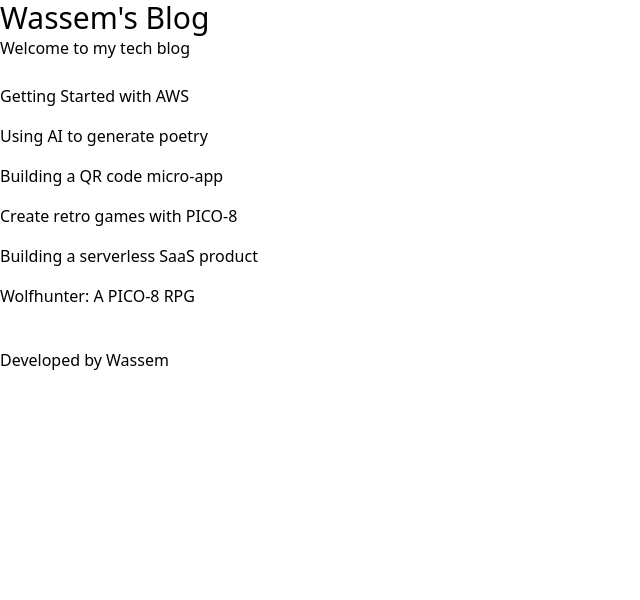
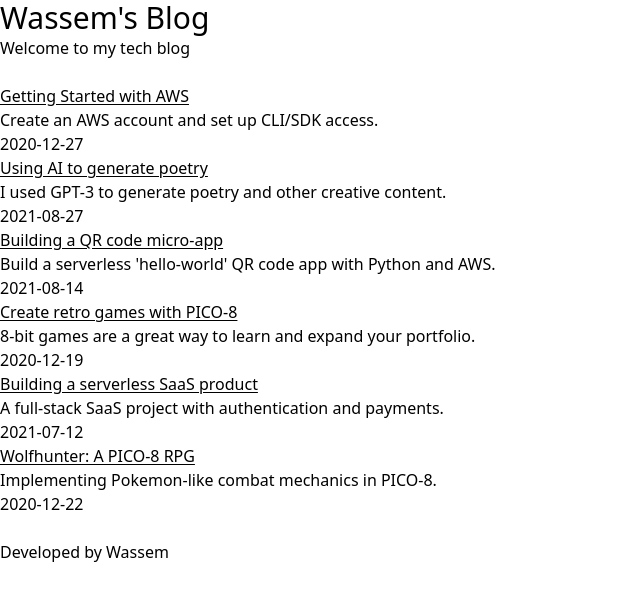
Before and after one commit to wassem7/Records-App, a Next.js app: page / in a window 1280 px wide. Shown: the top 600 px of the page, without its empty margins (0-640 px from the left). Built offline with nearby package versions, Linux system fonts and the light colour scheme.

Commit message:
PostMeta data

```diff
--- /dev/null
+++ b/Components/PostPreview.tsx
@@ -0,0 +1,19 @@
+import React from 'react';
+import { postsMetaData } from './postMetadata';
+import Link from 'next/link';
+
+const PostPreview = (props: postsMetaData) => {
+  return (
+    <div key={props.slug}>
+      <Link href={`/posts/${props.slug}`}>
+        <h2 className='hover:text-red-800  text-red-600 text-2xl underline underline-offset-2 mb-1'>
+          {props.title}
+        </h2>
+      </Link>
+      <p>{props.subtitle}</p>
+      <p className='mb-5'>{props.date}</p>
+    </div>
+  );
+};
+
+export default PostPreview;
--- /dev/null
+++ b/Components/getPostsMetadata.tsx
@@ -0,0 +1,27 @@
+import matter from 'gray-matter';
+import { postsMetaData } from '@/Components/postMetadata';
+import fs from 'fs';
+const getMarkdownPosts: () => postsMetaData[] = () => {
+  const folder = 'posts/';
+  const files = fs.readdirSync(folder);
+  const markdowns = files.filter((file) => file.endsWith('.md'));
+
+  // Get gray matter from markdowns
+  const posts = markdowns.map((fileName) => {
+    const fileContents = fs.readFileSync(
+      `posts/${fileName}`,
+      'utf-8'
+    );
+    const matterResults = matter(fileContents);
+    return {
+      title: matterResults.data.title,
+      date: matterResults.data.date,
+      subtitle: matterResults.data.subtitle,
+      slug: fileName.replace('.md', ''),
+    };
+  });
+
+  return posts;
+};
+
+export default getMarkdownPosts;
--- a/app/page.tsx
+++ b/app/page.tsx
@@ -1,41 +1,12 @@
 import React from 'react';
-import fs from 'fs';
+import getMarkdownPosts from '@/Components/getPostsMetadata';
 import Link from 'next/link';
-import matter from 'gray-matter';
-import { postsMetaData } from '@/Components/postMetadata';
+import PostPreview from '@/Components/PostPreview';
 
-const getMarkdownPosts: () => postsMetaData[] = () => {
-  const folder = 'posts/';
-  const files = fs.readdirSync(folder);
-  const markdowns = files.filter((file) => file.endsWith('.md'));
-
-  // Get gray matter from markdowns
-  const posts = markdowns.map((fileName) => {
-    const fileContents = fs.readFileSync(
-      `posts/${fileName}`,
-      'utf-8'
-    );
-    const matterResults = matter(fileContents);
-    return {
-      title: matterResults.data.title,
-      date: matterResults.data.date,
-      subtitle: matterResults.data.subtitle,
-      slug: fileName.replace('.md', ''),
-    };
-  });
-
-  return posts;
-};
 const HomePage = () => {
   const slugs = getMarkdownPosts();
   const markdowns = slugs.map((post) => (
-    <div key={post.slug}>
-      <Link href={`/posts/${post.slug}`}>
-        <h2 className='hover:text-gray-500 mb-4'>
-          {post.title}
-        </h2>
-      </Link>
-    </div>
+    <PostPreview key={post.slug} {...post} />
   ));
 
   return <div>{markdowns}</div>;
--- a/app/posts/[slug]/page.tsx
+++ b/app/posts/[slug]/page.tsx
@@ -1,23 +1,34 @@
 import React from 'react';
 import fs from 'fs';
 import Markdown from 'markdown-to-jsx';
+import matter from 'gray-matter';
+import getMarkdownPosts from '@/Components/getPostsMetadata';
 interface propsInterface {
   params: {
     slug: string;
   };
 }
 
+export const generateStaticParams = async () => {
+  const posts = getMarkdownPosts();
+  return posts.map((post) => ({ slug: post.slug }));
+};
+
 const getMarkdownContent = (slug: string) => {
   const folder = 'posts/';
   const file = `${folder}/${slug}.md`;
   const content = fs.readFileSync(file, 'utf-8');
-  return content;
+  const matterResults = matter(content);
+  return matterResults;
 };
 const PostPage = (props: propsInterface) => {
-  const content = getMarkdownContent(props.params.slug);
+  const posts = getMarkdownContent(props.params.slug);
   return (
-    <div className='text-orange-700'>
-      <Markdown>{content}</Markdown>
+    <div className=''>
+      <h1 className='text-orange-700 text-xl underline underline-offset-2 mb-3'>
+        {posts.data.title}
+      </h1>
+      <Markdown>{posts.content}</Markdown>
     </div>
   );
 };
```
